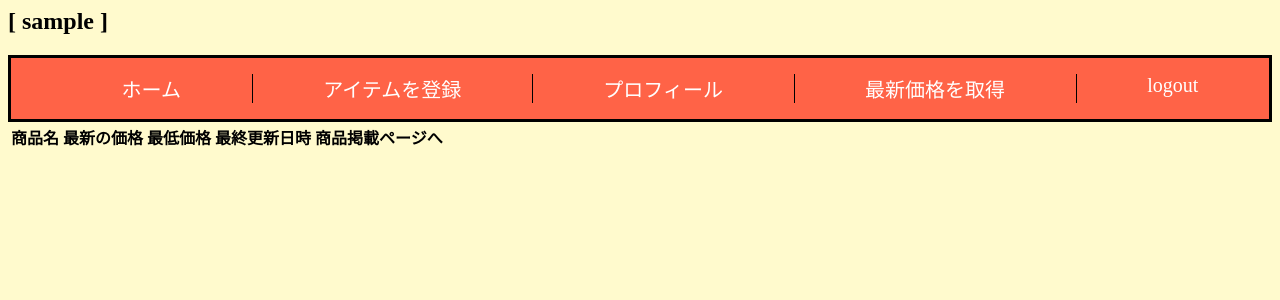
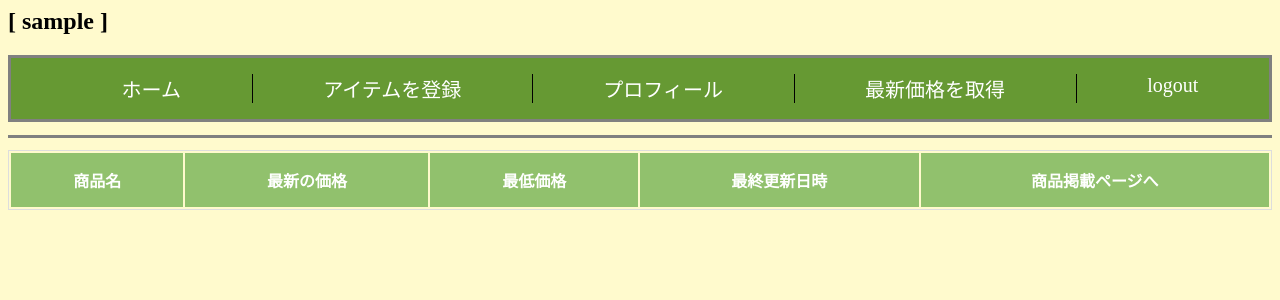
Before and after one commit to habroptilus/price-tracker, a Flask app: page /mypage/1 in a window 1280 px wide. Shown: the top 300 px of the page. Run offline with Flask 2, Linux system fonts and the light colour scheme; the visitor is signed in with stand-in values (Sample User, id 1); data comes from the database, SQL or seed files in the repository; data that the repository does not hold is empty.

Commit message:
mypageのデザインそれなりに

```diff
--- a/main/static/app.css
+++ b/main/static/app.css
@@ -1,10 +1,17 @@
 body{
     background-color: 	LemonChiffon;
 }
+header{
+    padding-bottom: 1%;
+    border-bottom:solid gray;
+}
 
+div.content{
+    padding-top: 1%;
+}
 div.menu{
-    border: solid black;
-    background-color: tomato;
+    border: solid gray;
+    background-color: #669933;
 }
 ul.header-ul {
   display: flex;
@@ -12,7 +19,7 @@ ul.header-ul {
 }
 li.header-li {
   list-style-type: none;
-  background-color: tomato;
+  background-color: #669933;
   color: #000;
   flex-grow: 1;
   text-align: center;
@@ -25,3 +32,24 @@ li.header-li a{
     text-decoration: none;
     font-size: 20px;
 }
+
+
+table.item-list {
+  border: 1px solid #ddd;
+  width: 100%;
+  text-align: left;
+}
+td.item-list,th.item-list {
+  padding: 15px 15px;
+}
+thead.item-list tr {
+  background-color: #91C16D;
+}
+thead.item-list tr th {
+  color: #fff;
+  text-align: center;
+}
+
+tbody.item-list tr:nth-of-type(2n) {
+  background: #f5f5f5;
+}
--- a/main/templates/layout.html
+++ b/main/templates/layout.html
@@ -26,9 +26,10 @@
             </div>
             {% endif %}
             {% endwith %}
-
-        {% block content %}
-        <!-- ここにメインコンテンツを書く -->
-        {% endblock %}
+        <div class="content">
+            {% block content %}
+            <!-- ここにメインコンテンツを書く -->
+            {% endblock %}
+        </div>
     </body>
 </html>
--- a/main/templates/mypage.html
+++ b/main/templates/mypage.html
@@ -1,23 +1,28 @@
 {% extends "layout.html" %}
 {% block content %}
 
-<table>
-    <tr>
-        <th>商品名</th>
-        <th>最新の価格</th>
-        <th>最低価格</th>
-        <th>最終更新日時</th>
-        <th>商品掲載ページへ</th>
-    </tr>
-    {% for item in items %}
-        <tr>
-            <td><a href="{{url_for("item.show",item_id=item.id)}}"">{{ item.item_name }}</a></td>
-            <td>{{ item.latest_price }}円</td>
-            <td>{{ item.lowest_price }}円</td>
-            <td>{{item.updated_at.strftime("%m/%d %H:%M")}}</td>
-            <td><a href="{{item.url}}">リンク</a></td>
+<table class="item-list">
+    <thead class="item-list">
+        <tr class="item-list">
+            <th class="item-list">商品名</th>
+            <th class="item-list">最新の価格</th>
+            <th class="item-list">最低価格</th>
+            <th class="item-list">最終更新日時</th>
+            <th class="item-list">商品掲載ページへ</th>
         </tr>
-    {% endfor %}
+    </thead>
+    <tbody class="item-list">
+        {% for item in items %}
+            <tr>
+                <td class="item-list"><a href="{{url_for("item.show",item_id=item.id)}}">{{ item.item_name }}</a></td>
+                <td class="item-list">{{ item.latest_price }}円</td>
+                <td class="item-list">{{ item.lowest_price }}円</td>
+                <td class="item-list">{{item.updated_at.strftime("%m/%d %H:%M")}}</td>
+                <td class="item-list"><a href="{{item.url}}">リンク</a></td>
+            </tr>
+        {% endfor %}
+    </tbody>
+
 </table>
 
 {% endblock %}
```
